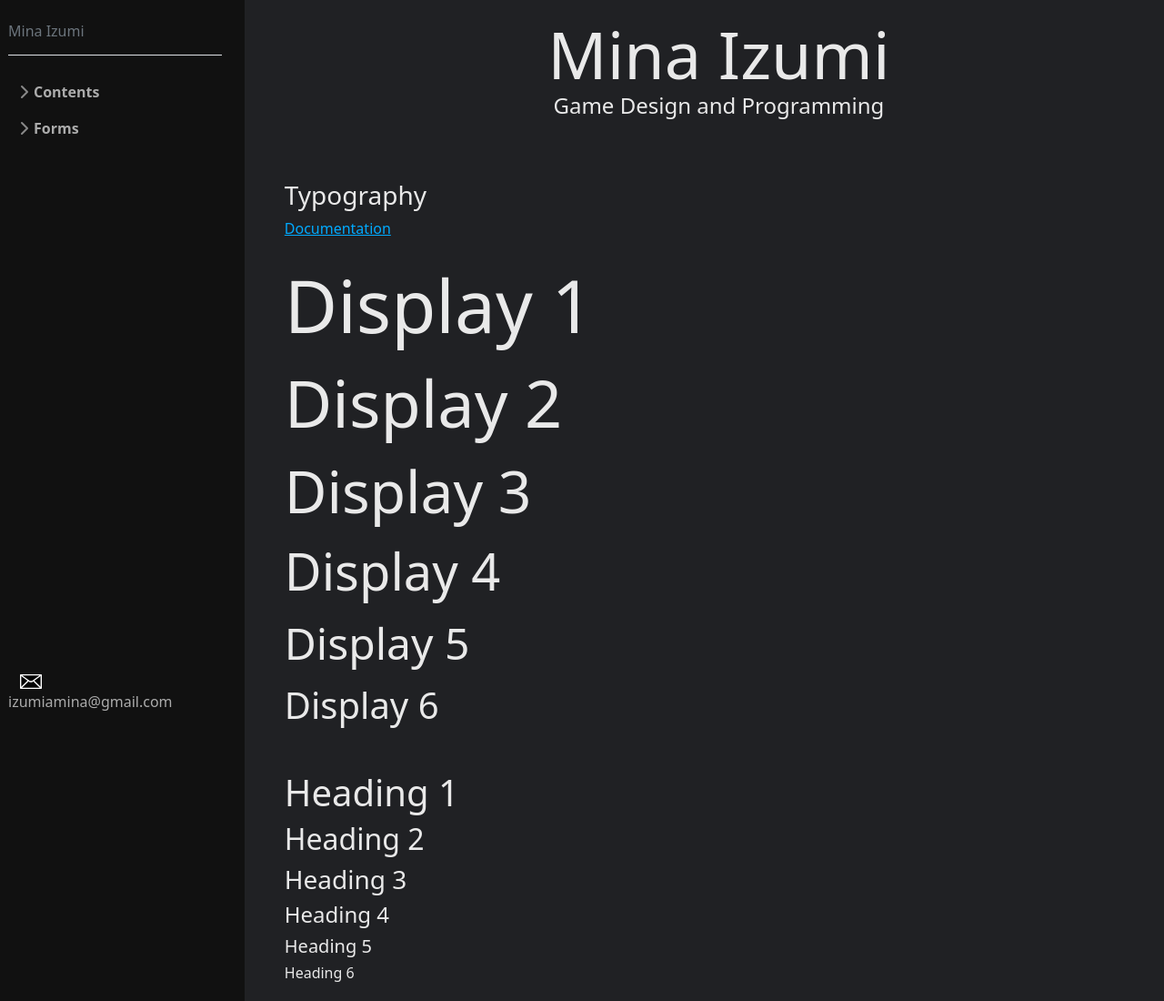
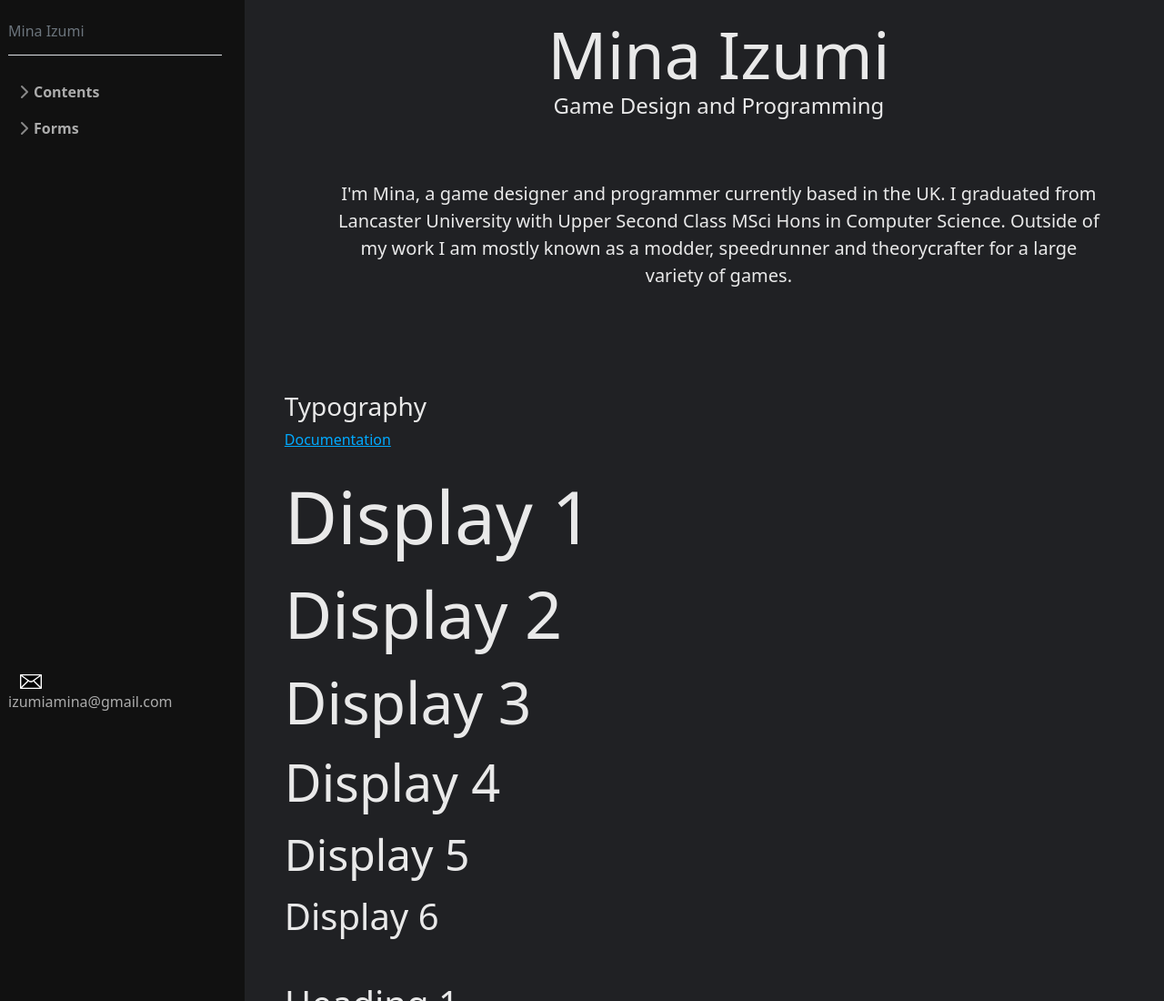
Before and after one commit to minaizumi/minaizumi.github.io, a plain HTML site: page index.html in a window 1280 px wide. Shown: the top 1100 px of the page at 91% size. Drawn offline with nearby package versions, Linux system fonts and the light colour scheme.

Commit message:
Added about section

```diff
--- a/index.html
+++ b/index.html
@@ -83,6 +83,20 @@
             <div class="name-container">
                 <p class="display-2 name-title">Mina Izumi</p>
                 <p class="lead name-subtitle">Game Design and Programming</p>
+            </div>
+        </article>
+        <article class="my-3" id="welcome">
+            <div class="welcome-container">
+                <p class="lead welcome-text">
+                    I'm Mina, a game designer and programmer currently based in the UK.
+                    I graduated from Lancaster University with Upper Second Class MSci Hons in Computer Science.
+                    Outside of my work I am mostly known as a modder, speedrunner and theorycrafter for a large variety of games.
+                </p>
+            </div>
+        </article>
+        <article class="my-3" id="skills">
+            <div class="skills-container">
+
             </div>
         </article>
         <article class="my-3" id="typography">
--- a/site.css
+++ b/site.css
@@ -107,6 +107,17 @@ a:hover {
     font-size: 1.5rem;
 }
 
+.welcome-container {
+    height: 100%;
+    align-items: center;
+    max-width: 850px;
+    margin: auto;
+}
+
+.welcome-text {
+    text-align: center;
+}
+
 
 /* Examples */
 .scrollspy-example {
```
